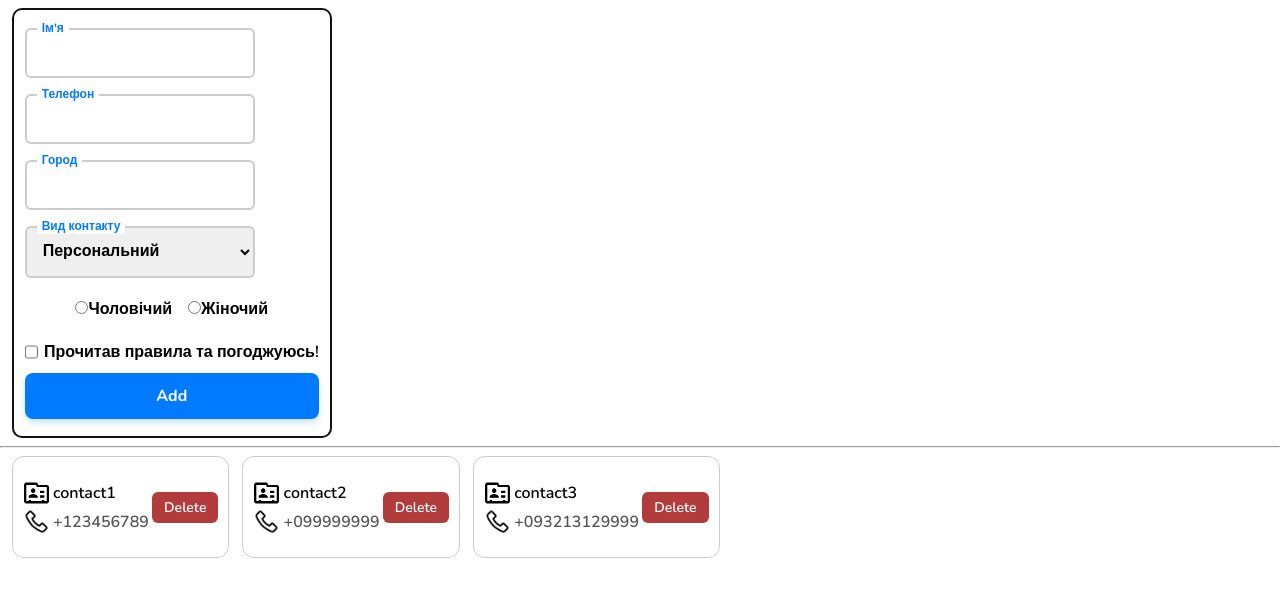
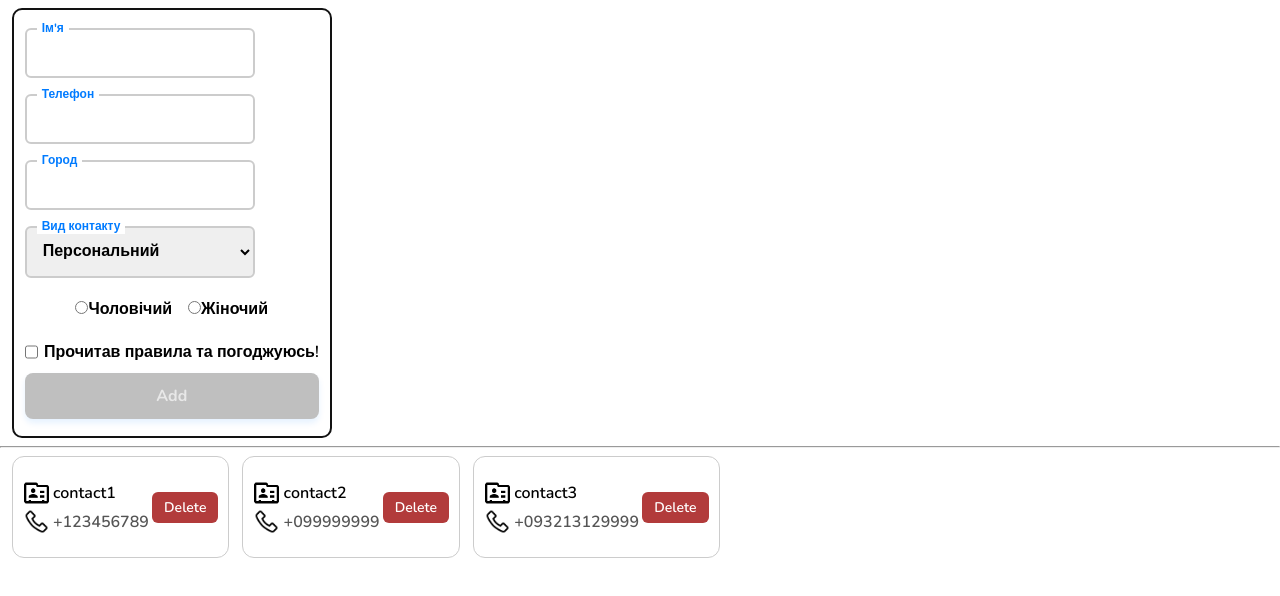
Before and after one commit to AndrewSharow/Form2Two, a React (Vite) app: page / in a window 1280 px wide. Shown: the top 596 px of the page. Built offline with nearby package versions, Linux system fonts and the light colour scheme.

Commit message:
all works. tODO: validation small and adding contact

```diff
--- a/package.json
+++ b/package.json
@@ -13,7 +13,8 @@
     "formik": "^2.4.6",
     "react": "^19.0.0",
     "react-dom": "^19.0.0",
-    "sass": "^1.85.1"
+    "sass": "^1.85.1",
+    "yup": "^1.6.1"
   },
   "devDependencies": {
     "@eslint/js": "^9.21.0",
--- a/src/components/FormHard/FormHard.jsx
+++ b/src/components/FormHard/FormHard.jsx
@@ -1,6 +1,7 @@
 import React from "react";
-import { Formik, Form, Field } from "formik";
+import { Formik, Form, Field, ErrorMessage } from "formik";
 import s from "./FormHard.module.css";
+import * as Yup from "yup";
 
 const FormHard = () => {
   const initialValues = {
@@ -11,25 +12,40 @@ const FormHard = () => {
     contactGender: "",
     contactAgreement: false,
   };
+
   const handleSubmit = (values, options) => {
     console.log("values", values);
     options.resetForm();
   };
+
+  const orderSchema = Yup.object().shape({
+    contactName: Yup.string().min(2).max(24).required(),
+  });
+
   return (
-    <Formik initialValues={initialValues} onSubmit={handleSubmit}>
+    <Formik
+      initialValues={initialValues}
+      onSubmit={handleSubmit}
+      validationSchema={orderSchema}
+    >
       {({ values }) => (
         <Form className={s.Form}>
           <label className={s.labelForm}>
             <span>Ім'я</span>
-            <Field className={s.Field} name="contactName"></Field>
+            <Field className={s.Field} name="contactName" />
+            <ErrorMessage
+              name="contactName"
+              component="p"
+              className={s.errorMessage}
+            />
           </label>
           <label className={s.labelForm}>
             <span>Телефон</span>
-            <Field className={s.Field} name="contactPhoneNumber"></Field>
+            <Field className={s.Field} name="contactPhoneNumber" />
           </label>
           <label className={s.labelForm}>
             <span>Город</span>
-            <Field className={s.Field} name="contactCity"></Field>
+            <Field className={s.Field} name="contactCity" />
           </label>
           <label className={s.labelForm}>
             <span>Вид контакту</span>
--- a/src/components/FormHard/FormHard.module.css
+++ b/src/components/FormHard/FormHard.module.css
@@ -48,6 +48,9 @@
     margin-bottom: 0.6rem;
   }
 }
+.errorMessage {
+  color: darkred;
+}
 
 .ButtonAdd {
   width: 100%;
@@ -70,4 +73,11 @@
     background-color: #00408a;
     transform: scale(0.98);
   }
+  &:disabled {
+    background-color: gray;
+    color: lightgray;
+    cursor: not-allowed;
+    opacity: 0.5;
+    transform: scale(1);
+  }
 }
```
Also changed, not shown: 1 other file (tests, documents, lock files or other folders).
